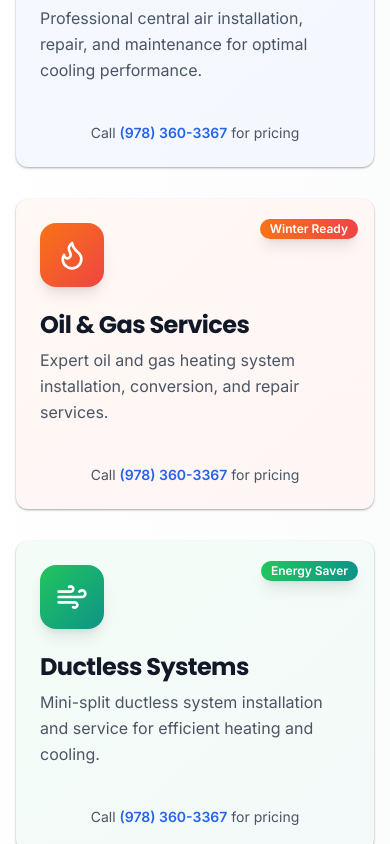
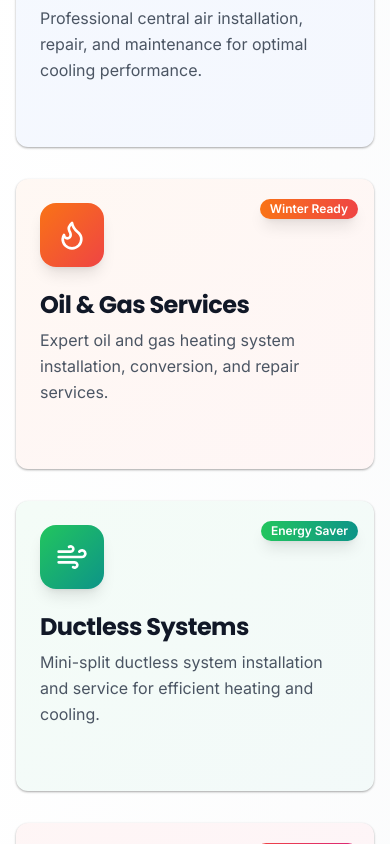
Before and after one commit to WallStArb/hvac, a Next.js app: page / in a window 390 px wide. Shown: the part 1900-2744 px from the top of the page. Built offline with nearby package versions, Linux system fonts and the light colour scheme; what tailwindcss-rtl would draw is missing.

Commit message:
Remove redundant phone number line from all service cards

```diff
--- a/components/landing-page/sections/Services.tsx
+++ b/components/landing-page/sections/Services.tsx
@@ -210,11 +210,6 @@ export default function Services() {
                     )}
                   </div>
 
-                  <div className="text-center">
-                    <div className="text-gray-600 text-sm">
-                      Call <a href="tel:(978) 360-3367" className="text-blue-600 hover:underline font-semibold">(978) 360-3367</a> for pricing
-                    </div>
-                  </div>
                 </CardContent>
               </Card>
             );
```
